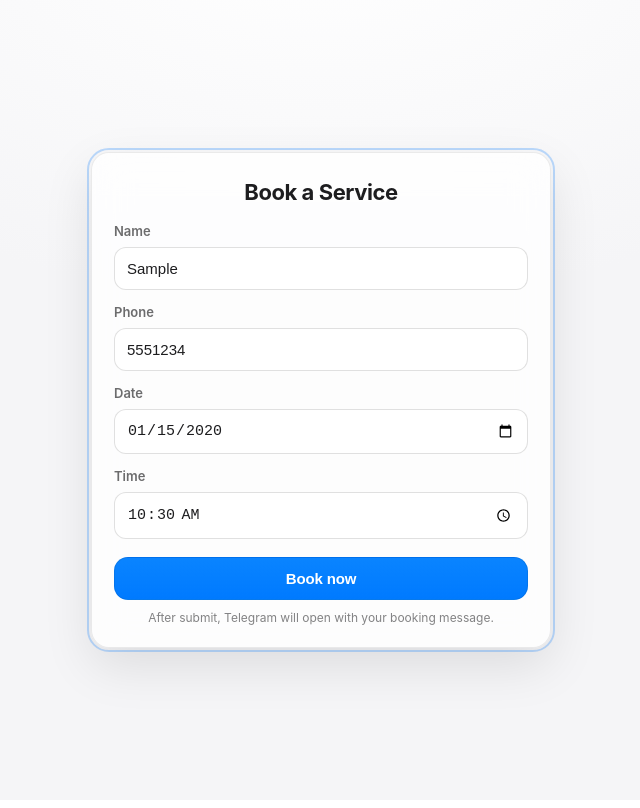
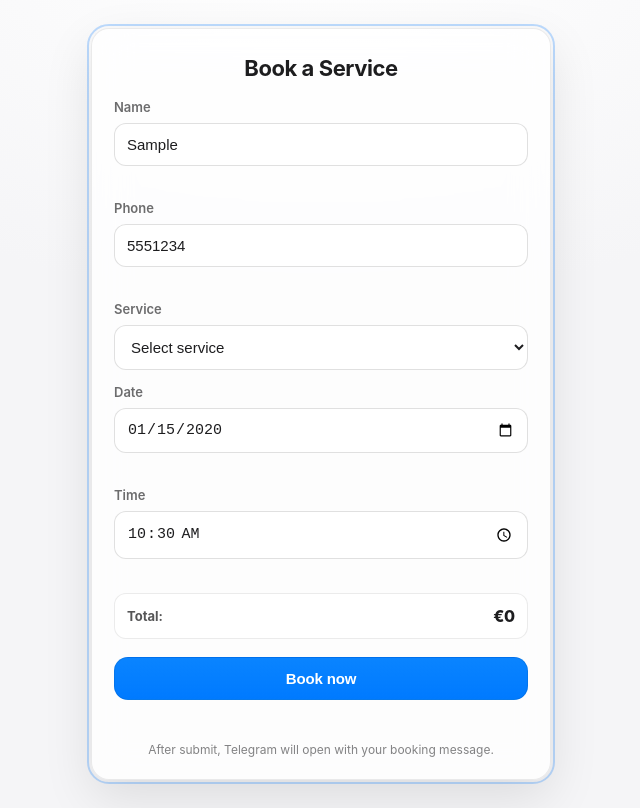
Before and after one commit to Denis071194/First_my_portfolio_project, a website built with Vite: page src/index.html in a window 1280 px wide. Both pictures are taken after typing "Sample", "5551234", "2020-01-15", "10:30" into the empty fields and a click on the button "Book now". Shown: the whole page, without its empty margins (319-959 px from the left). Built offline with nearby package versions, Linux system fonts and the light colour scheme.

Commit message:
Booking form with service selection, validation and Telegram integration

```diff
--- a/src/css/styles.css
+++ b/src/css/styles.css
@@ -118,3 +118,43 @@ body {
   .card { padding: 22px 18px; border-radius: 16px; }
   .title { font-size: 20px; }
 }
+.total {
+  display: flex;
+  align-items: center;
+  justify-content: space-between;
+  padding: 12px 12px;
+  border-radius: 12px;
+  background: rgba(255, 255, 255, 0.65);
+  border: 1px solid rgba(0, 0, 0, 0.08);
+}
+
+.total-text {
+  font-size: 13px;
+  font-weight: 700;
+  color: rgba(29, 29, 31, 0.75);
+}
+
+.total-price {
+  font-size: 16px;
+  font-weight: 800;
+  letter-spacing: -0.01em;
+}
+.error {
+  display: block;
+  min-height: 14px;
+  font-size: 12px;
+  color: #ff3b30; /* iOS red */
+  margin-top: -2px;
+}
+
+.input.is-error {
+  border-color: rgba(255, 59, 48, 0.7);
+  box-shadow: 0 0 0 4px rgba(255, 59, 48, 0.18);
+}
+
+.success {
+  text-align: center;
+  font-size: 13px;
+  color: rgba(29, 29, 31, 0.75);
+  min-height: 18px;
+}
--- a/src/index.html
+++ b/src/index.html
@@ -15,26 +15,53 @@
   <label class="field">
     <span class="label">Name</span>
     <input id="name" class="input" type="text" placeholder="Your name" />
+      <small class="error" id="err-name"></small>
+
   </label>
 
   <label class="field">
     <span class="label">Phone</span>
     <input id="phone" class="input" type="tel" placeholder="+370..." />
+      <small class="error" id="err-name"></small>
+
+  </label>
+
+  <label class="field">
+    <span class="label">Service</span>
+    <select id="service" class="input">
+      <option value="" selected disabled>Select service</option>
+      <option value="diagnostics">Diagnostics — €10</option>
+      <option value="screen">Screen replacement — €79</option>
+      <option value="battery">Battery replacement — €49</option>
+    </select>
+
   </label>
 
   <label class="field">
     <span class="label">Date</span>
     <input id="date" class="input" type="date" />
+      <small class="error" id="err-name"></small>
+
   </label>
 
   <label class="field">
     <span class="label">Time</span>
     <input id="time" class="input" type="time" />
+      <small class="error" id="err-name"></small>
+
   </label>
 
+  <div class="total">
+    <span class="total-text">Total:</span>
+    <span id="totalPrice" class="total-price">€0</span>
+  </div>
+
   <button class="btn" type="submit">Book now</button>
+  <p class="success" id="successMsg"></p>
+
   <p class="hint">After submit, Telegram will open with your booking message.</p>
 </form>
+
       </section>
     </main>
 
--- a/src/js/main.js
+++ b/src/js/main.js
@@ -1,31 +1,86 @@
 import '../css/styles.css';
 
-console.log('✅ main.js loaded');
+const SERVICES = {
+  diagnostics: { name: 'Diagnostics', price: 10 },
+  screen: { name: 'Screen replacement', price: 79 },
+  battery: { name: 'Battery replacement', price: 49 },
+};
 
 const form = document.querySelector('#bookingForm');
+const serviceSelect = document.querySelector('#service');
+const totalPriceEl = document.querySelector('#totalPrice');
+const successMsg = document.querySelector('#successMsg');
+
+function updateTotal() {
+  const key = serviceSelect.value;
+  const price = key && SERVICES[key] ? SERVICES[key].price : 0;
+  totalPriceEl.textContent = `€${price}`;
+}
+
+function setError(fieldId, message) {
+  const input = document.querySelector(`#${fieldId}`);
+  const err = document.querySelector(`#err-${fieldId}`);
+
+  if (!input || !err) return; // захист, якщо десь немає елемента
+
+  if (message) {
+    input.classList.add('is-error');
+    err.textContent = message;
+  } else {
+    input.classList.remove('is-error');
+    err.textContent = '';
+  }
+}
+
+serviceSelect.addEventListener('change', updateTotal);
+updateTotal();
 
 form.addEventListener('submit', (e) => {
   e.preventDefault();
+  if (successMsg) successMsg.textContent = '';
 
   const name = document.querySelector('#name').value.trim();
   const phone = document.querySelector('#phone').value.trim();
   const date = document.querySelector('#date').value;
   const time = document.querySelector('#time').value;
+  const serviceKey = serviceSelect.value;
 
-  if (!name || !phone || !date || !time) {
-    alert('Please fill in all fields.');
-    return;
-  }
+  // reset errors
+  setError('name', '');
+  setError('phone', '');
+  setError('service', '');
+  setError('date', '');
+  setError('time', '');
+
+  let hasError = false;
+
+  if (!name) { setError('name', 'Enter your name'); hasError = true; }
+  if (!phone) { setError('phone', 'Enter phone number'); hasError = true; }
+  if (!serviceKey) { setError('service', 'Select a service'); hasError = true; }
+  if (!date) { setError('date', 'Select a date'); hasError = true; }
+  if (!time) { setError('time', 'Select a time'); hasError = true; }
+
+  if (hasError) return;
+
+  const service = SERVICES[serviceKey];
+  const total = service.price;
 
   const message =
     `New booking:\n` +
     `Name: ${name}\n` +
     `Phone: ${phone}\n` +
+    `Service: ${service.name}\n` +
+    `Total: €${total}\n` +
     `Date: ${date}\n` +
     `Time: ${time}`;
 
-  const telegramUsername = 'Denis_Borysenko'; // без @
+  const telegramUsername = 'Denys_Borysenko';
   const url = `https://t.me/${telegramUsername}?text=${encodeURIComponent(message)}`;
 
   window.open(url, '_blank');
+
+  // UX: show success + reset
+  if (successMsg) successMsg.textContent = '✅ Booking message prepared. Telegram opened.';
+  form.reset();
+  updateTotal();
 });
```
Lines whose indentation alone changed are shown as unchanged.
